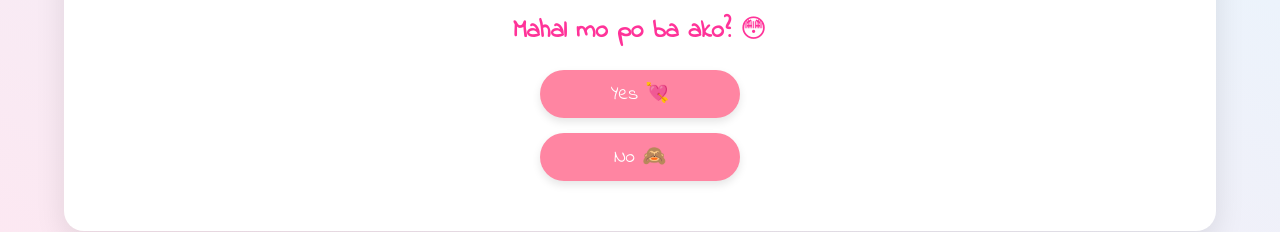
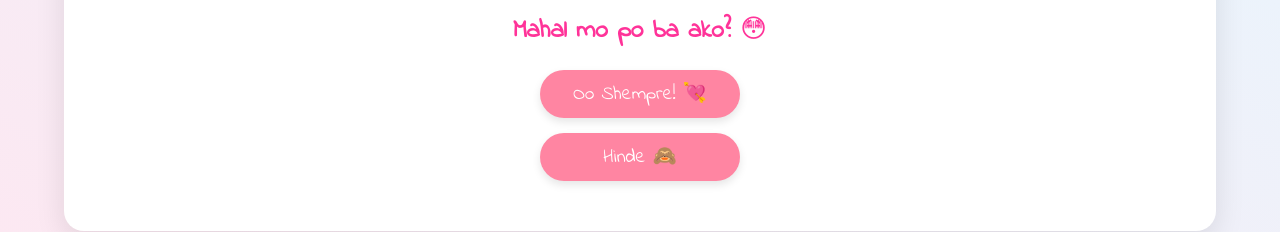
Before and after one commit to Ranga428/ILYBB, a plain HTML site: page index.html in a window 1280 px wide. Shown: the part 375-607 px from the top of the page. Drawn offline with Linux system fonts and the light colour scheme.

Commit message:
COMMITTED SA KANYA 1

```diff
--- a/index.html
+++ b/index.html
@@ -18,8 +18,8 @@
     <h2 class="question">Mahal mo po ba ako? 😳</h2>
 
     <div class="love-buttons">
-      <button id="yesBtn" onclick="showLove()">Yes 💘</button>
-      <button id="noBtn" onmouseover="moveButton()" ontouchstart="moveButton()">No 🙈</button>
+      <button id="yesBtn" onclick="showLove()">Oo Shempre! 💘</button>
+      <button id="noBtn" onmouseover="moveButton()" ontouchstart="moveButton()">Hinde 🙈</button>
     </div>
 
     <div id="loveMessage" class="hidden">
```
